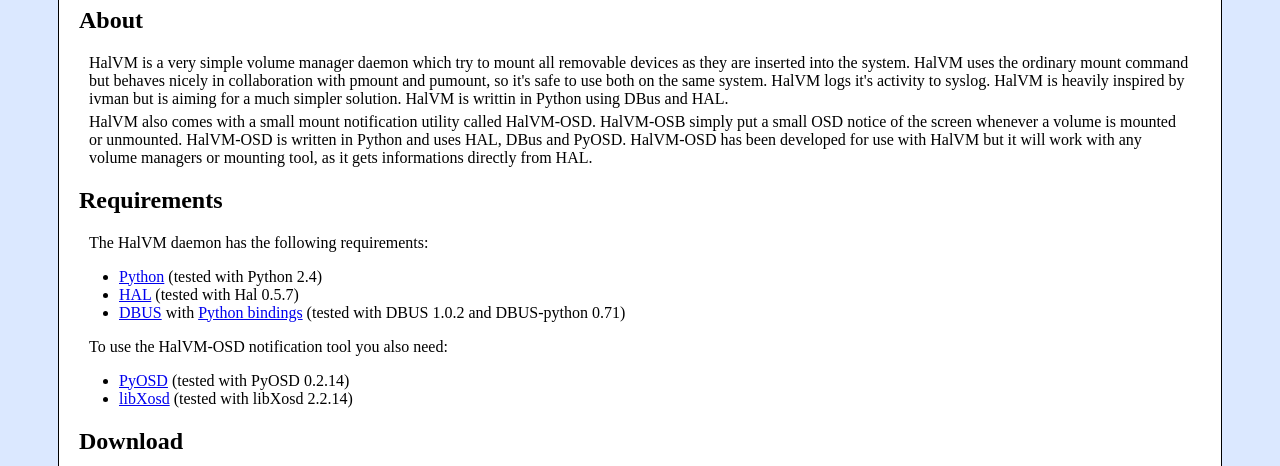
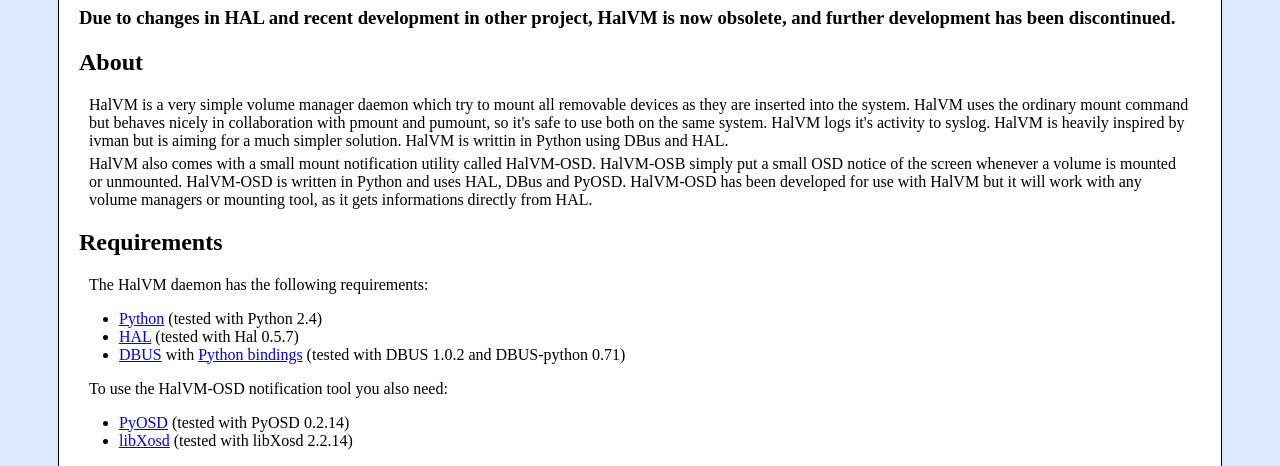
Before and after one commit to BackupTheBerlios/halvm-svn, a plain HTML site: page website/index.html in a window 1280 px wide. Shown: the part 122-588 px from the top of the page. Drawn offline with Linux system fonts and the light colour scheme.

Commit message:
Discontinued the project

```diff
--- a/website/index.html
+++ b/website/index.html
@@ -33,6 +33,7 @@
 <body>
 	<div id="page">
 		<h1>HalVM - HAL Volume Manager</h1>
+		<h3>Due to changes in HAL and recent development in other project, HalVM is now obsolete, and further development has been discontinued.</h3>
 		<h2>About</h2>
 		<p>HalVM is a very simple volume manager daemon which try to mount all
 		removable devices as they are inserted into the system. HalVM uses the
```
